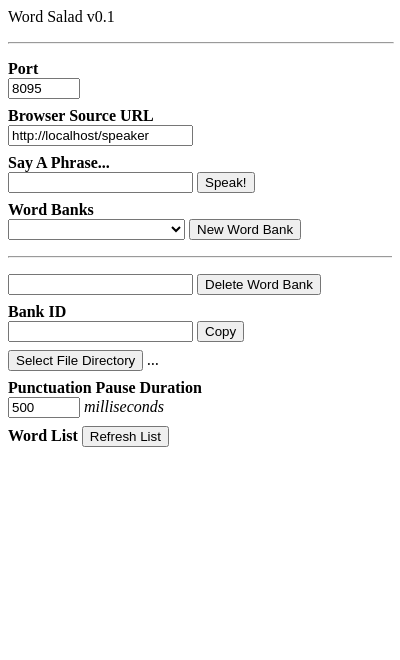
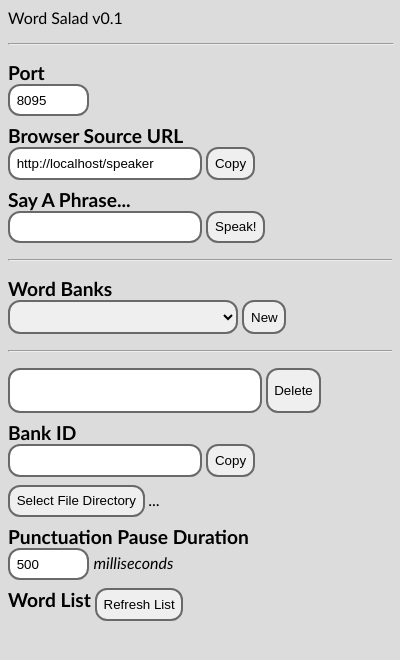
Before and after one commit to FomTarro/word-salad, an Electron app: page public/ui.html in a window 400 px wide. Drawn offline with Linux system fonts and the light colour scheme; no server answers.

Commit message:
frontend work

```diff
--- a/public/css/style.css
+++ b/public/css/style.css
@@ -1,5 +1,7 @@
 html {
     height: 100%;
+    background-color: gainsboro;
+    font-family:'Gill Sans', 'Gill Sans MT', Calibri, 'Trebuchet MS', sans-serif
 }
 body {
     overflow: hidden;
@@ -20,11 +22,19 @@ ul {
 select {
     width: auto;
     flex: 1;
-    max-width: 177px;
+    /* max-width: 177px;
     padding-block: 1px;
     padding-inline: 2px;
-    height: 21px;
+    height: 21px; */
     display: inline-block;
+}
+
+button, input, select{
+    padding: 0.5em;
+    border-radius: 0.75rem;
+    border: 2px solid dimgray;
+    max-width: 60%;
+    min-height: 1em;
 }
 
 .flex {
@@ -50,6 +60,7 @@ select {
 
 .bold {
     font-weight: bold;
+    font-size: 1.2em;
 }
 
 .italic {
--- a/public/ui.html
+++ b/public/ui.html
@@ -15,7 +15,10 @@
                 <div>
                     <label class="bold" for="source">Browser Source URL</label>
                 </div>
-                <input id="source" name="source" type="text" readonly>
+                <div class="flex row">
+                    <input id="source" name="source" type="text" readonly>
+                    <button class="copy">Copy</button>
+                </div>
             </div>
             <div>
                 <form onSubmit="return false;">
@@ -25,6 +28,7 @@
                     <input id="speak" name="speak" type="text"> <button id="speakButton">Speak!</button>
                 </form>
             </div>
+            <hr>
             <div>
                 <div>
                     <label class="bold" for="selectDropdown">Word Banks</label>
@@ -33,21 +37,23 @@
                     <select id="selectDropdown">
 
                     </select>
-                    <button id="createButton">New Word Bank</button>
+                    <button id="createButton">New</button>
                 </div>
             </div>
             <hr>
             <div class="contentTab flex column" id="mainTab">
                 <div class="flex column scroll">
                     <div>
-                        <input class="bankSetting" id="name" type="text">
-                        <button id="deleteButton">Delete Word Bank</button>
+                        <div class="flex row">
+                            <input class="bankSetting bold" id="name" type="text">
+                            <button id="deleteButton">Delete</button>
+                        </div>
                     </div>
                     <div>
                         <label class="bold" for="uuid">Bank ID</label>
-                        <div>
+                        <div class="flex row">
                             <input id="uuid" type="text" readonly>
-                            <button>Copy</button>
+                            <button class="copy">Copy</button>
                         </div>
                     </div>
                     <div>
@@ -61,7 +67,7 @@
                         <input class="bankSetting" id="delay" type="number" min="1" max="1000" value="500"> <span class="italic">milliseconds</span>
                     </div>
                     <div>
-                        <div>
+                        <div class="flex row">
                             <label class="bold" for="wordList">Word List</label> <button id="wordRefresh">Refresh List</button>
                         </div>
                         <ul id="wordList">
```
